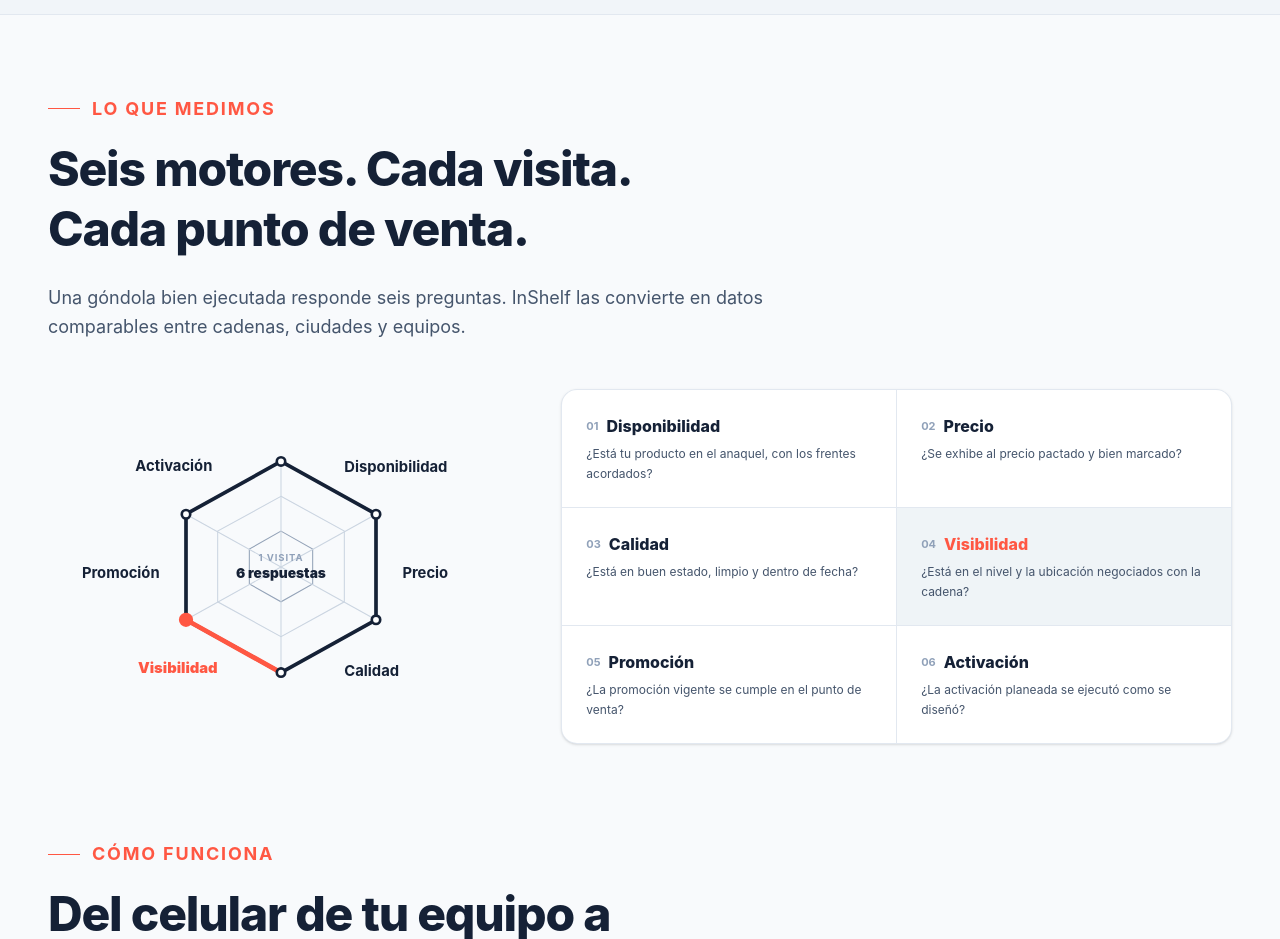
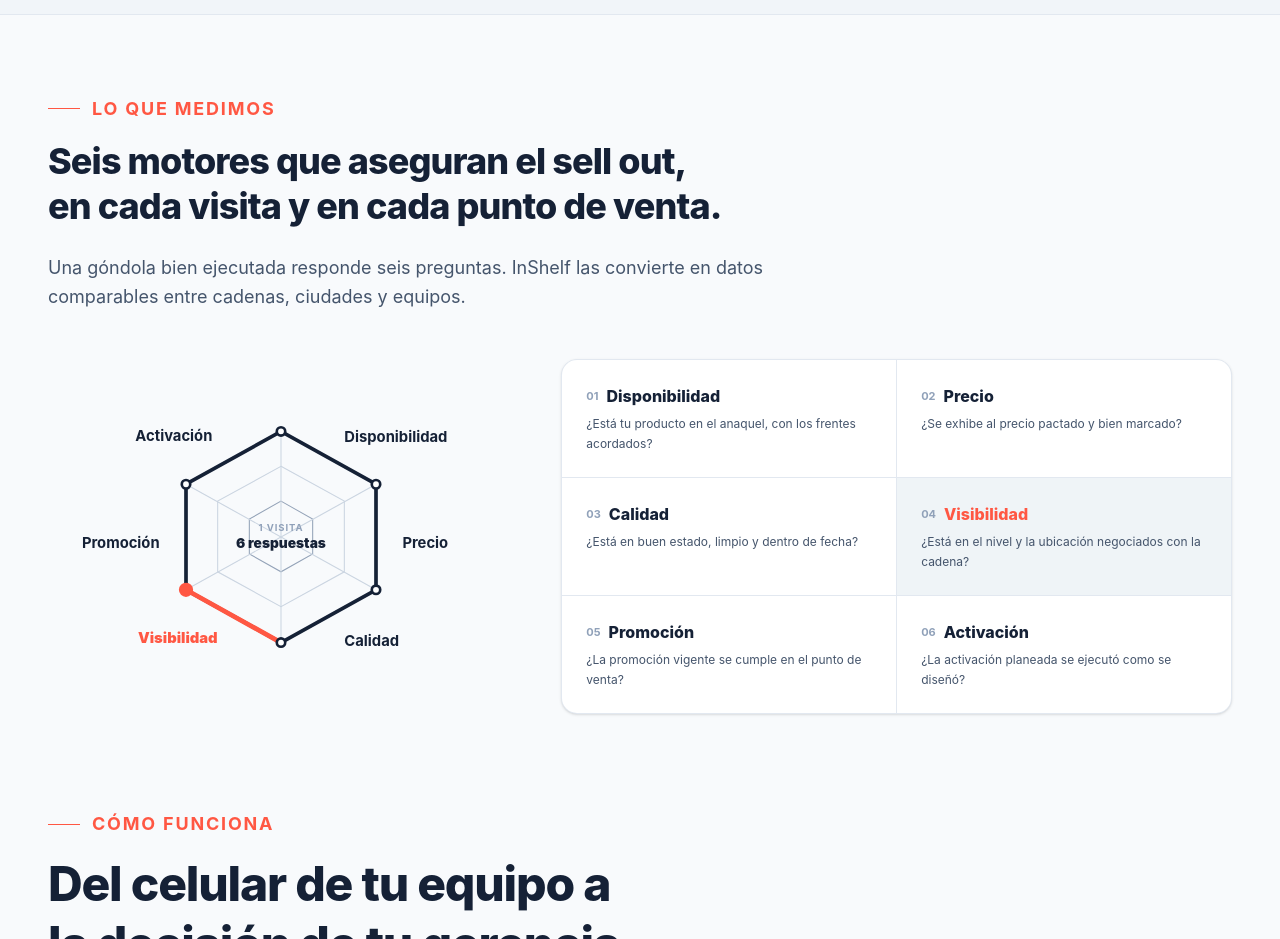
Before and after one commit to Johanna-of/inshelf-landing, a React (Vite) app: page / in a window 1280 px wide. Shown: the part 1600-2539 px from the top of the page. Built offline with nearby package versions, Linux system fonts and the light colour scheme.

Commit message:
fix:cambio de texto

```diff
--- a/src/components/sections/HowItWorksSection.tsx
+++ b/src/components/sections/HowItWorksSection.tsx
@@ -22,9 +22,10 @@
                 Lo que medimos
               </span>
             </div>
-            <h2 className="mb-6 text-3xl leading-tight font-extrabold tracking-tight text-[#152136] sm:text-4xl lg:text-5xl">
-              Seis motores. Cada visita. <br className="hidden sm:inline" />
-              Cada punto de venta.
+            <h2 className="mb-6 text-3xl leading-tight font-extrabold tracking-tight text-[#152136] sm:text-4xl">
+              Seis motores que aseguran el sell out,{' '}
+              <br className="hidden sm:inline" />
+              en cada visita y en cada punto de venta.
             </h2>
             <p className="text-base leading-relaxed text-slate-600 sm:text-lg">
               Una góndola bien ejecutada responde seis preguntas. InShelf las
```
